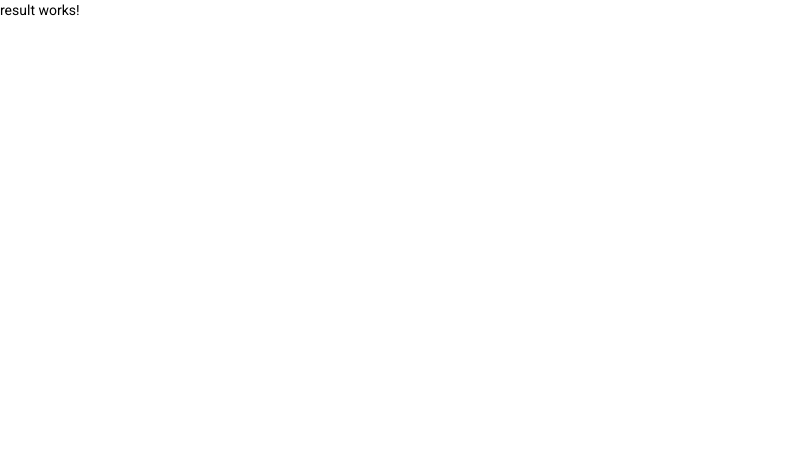
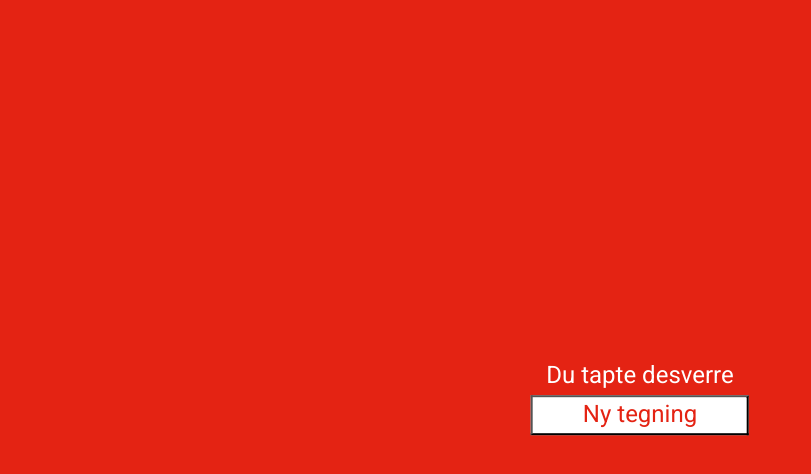
Before and after one commit to computas/tekniskmuseum, an Angular app: page /result in a window 1280 px wide. Shown: the top 474 px of the page, without its empty margins (0-811 px from the left). Built offline with nearby package versions, Linux system fonts and the light colour scheme.

Commit message:
feat(result): added result screen which uses the result behaviour subject to inform the user if the answer was correct and a button for new drawing

```diff
--- a/src/app/result/result.component.html
+++ b/src/app/result/result.component.html
@@ -1 +1,16 @@
-<p>result works!</p>
+<body>
+  <div id="result-text">
+    <div *ngIf="result">Du vant!</div>
+    <div *ngIf="!result">Du tapte desverre</div>
+    <div class="button">
+      <button
+        mat-raised-button
+        color="primary"
+        class="new-drawing-button"
+        (click)="newDrawing()"
+      >
+        Ny tegning
+      </button>
+    </div>
+  </div>
+</body>
--- a/src/app/result/result.component.scss
+++ b/src/app/result/result.component.scss
@@ -0,0 +1,27 @@
+body {
+  background-color: #e42313;
+}
+
+#result-text {
+  position: absolute;
+  top: 50%;
+  left: 50%;
+  transform: translate(-50%, -50%);
+  color: #ffffff;
+  font-size: x-large;
+  text-align: center;
+}
+
+.new-drawing-button {
+  color: #e42313;
+  background: #ffffff;
+  padding: 4px 50px;
+}
+
+.button {
+  position: relative;
+  margin-top: 10px;
+  left: 50%;
+  transform: translate(-50%, 0%);
+  text-align: center;
+}
--- a/src/app/result/result.component.ts
+++ b/src/app/result/result.component.ts
@@ -1,15 +1,28 @@
-import { Component, OnInit } from '@angular/core';
+import { Component, OnInit, AfterViewInit } from '@angular/core';
+import { DrawingService } from '../drawing/services/drawing.service';
+import { Router } from '@angular/router';
 
 @Component({
   selector: 'app-result',
   templateUrl: './result.component.html',
-  styleUrls: ['./result.component.scss']
+  styleUrls: ['./result.component.scss'],
 })
 export class ResultComponent implements OnInit {
+  result: boolean;
 
-  constructor() { }
+  constructor(private drawingService: DrawingService, private router: Router) {}
 
   ngOnInit(): void {
+    this.getResult();
   }
 
+  getResult() {
+    this.drawingService.resultSource.subscribe(
+      (result) => ((this.result = result), console.log(result))
+    );
+  }
+
+  newDrawing() {
+    this.router.navigate(['/drawing']);
+  }
 }
```
